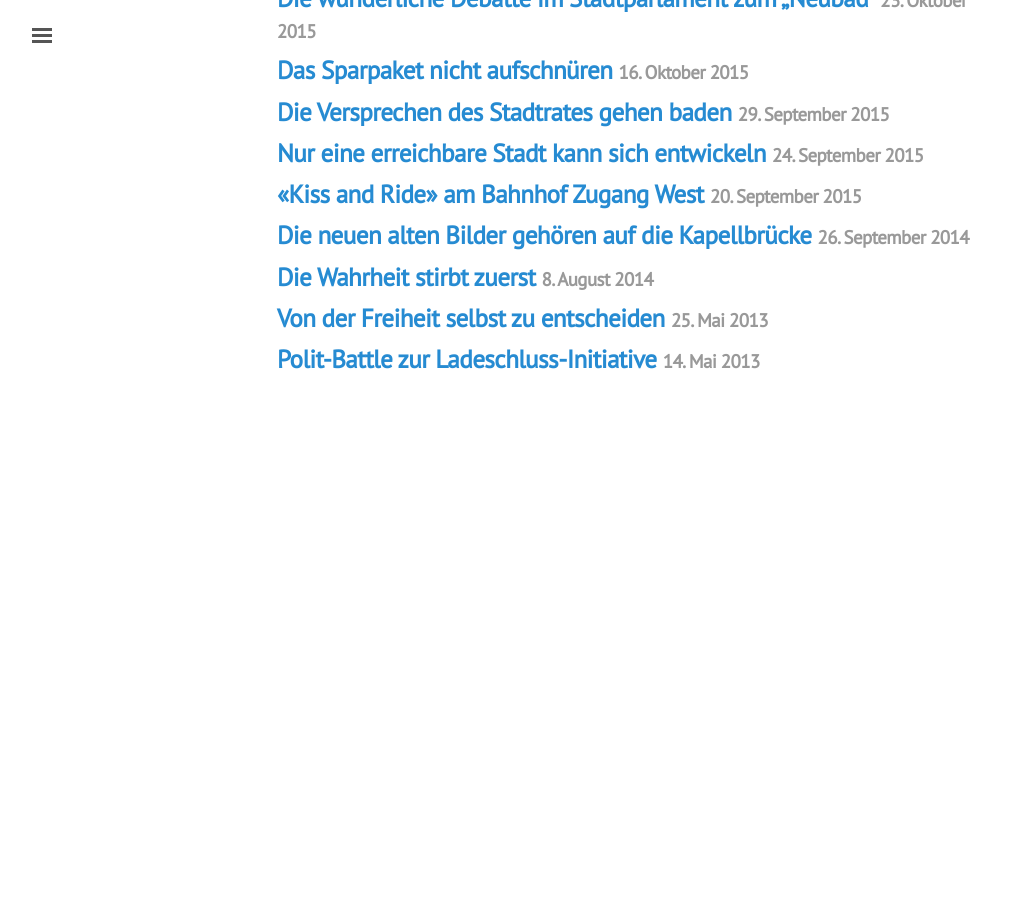
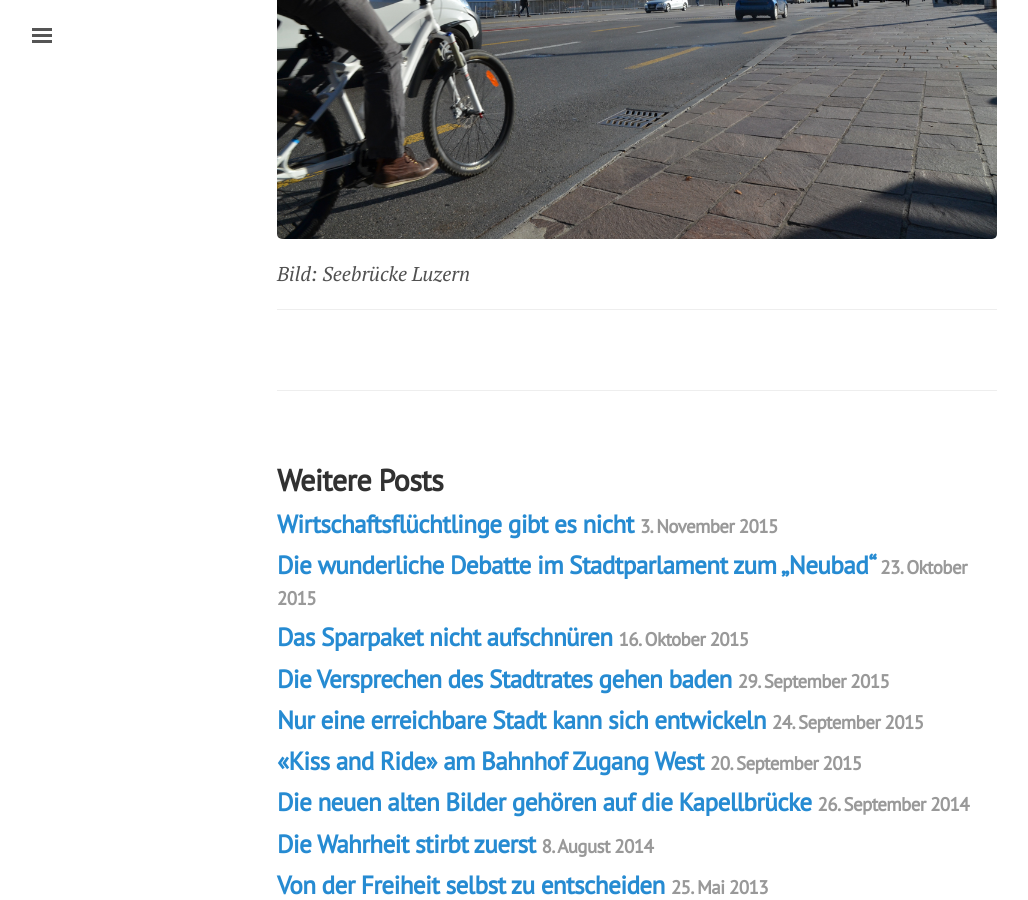
Before and after one commit to freinhard/freinhard.github.io, a Jekyll site: the page built from _posts/2015-11-09-pragmatische-verkehrspolitk.md, in a window 1280 px wide and 900 px high, scrolled down 1165 px. Shown: the whole window, without its empty margins (3-1031 px from the left). Built offline with Jekyll 4.4.1, drawn with Linux system fonts in a browser that asks for light colours; comment, search, counter and statistics services are not loaded; before the commit the page ends 1600 px from its top, so only the background shows below that.

Commit message:
Bild Seebrücke

```diff
--- a/_posts/2015-11-09-pragmatische-verkehrspolitk.md
+++ b/_posts/2015-11-09-pragmatische-verkehrspolitk.md
@@ -9,3 +9,6 @@ Eine rein emotionale und ideologische Verkehrsdiskussion läuft Gefahr, zu einem
 Robert Knobel’s [Leitartikel in der Neuen Luzerner Zeitung](https://www.luzernerzeitung.ch/importe/fupep/neue_lz/lz_stadtluzern/Ideologische-Kaempfe-sind-das-Letzte-was-Luzern-braucht;art128775,623558) kann ich beipflichten. Eine starre Plafonierung und die Fixierung auf absolute Zahlen, ganz besonders die eigenen ideologischen Scheuklappen werden unserem Verkehrs- Problem nicht gerecht. Luzern braucht eine Konzeption, die unterschiedliche Arten von Verkehrsmittel nicht gegeneinander ausspielt, sondern ein pragmatisches Miteinander möglich macht.
 
 Die räumlichen Verhältnisse in der Stadt sind begrenzt; der Raum für Ideen und Visionen zur Weiterentwicklung der Stadt darf es aber nicht sein. Setzen wir ein Zeichen für eine zukunftsorientierte Stadt und sagen Ja zur Initiative „für einen flüssigen Verkehr“.
+
+![Seebrücke]({{ site.url }}/public/assets/seebruecke.jpg)
+*Bild: Seebrücke Luzern*
```
Also changed, not shown: public/assets/seebruecke.jpg (added).
